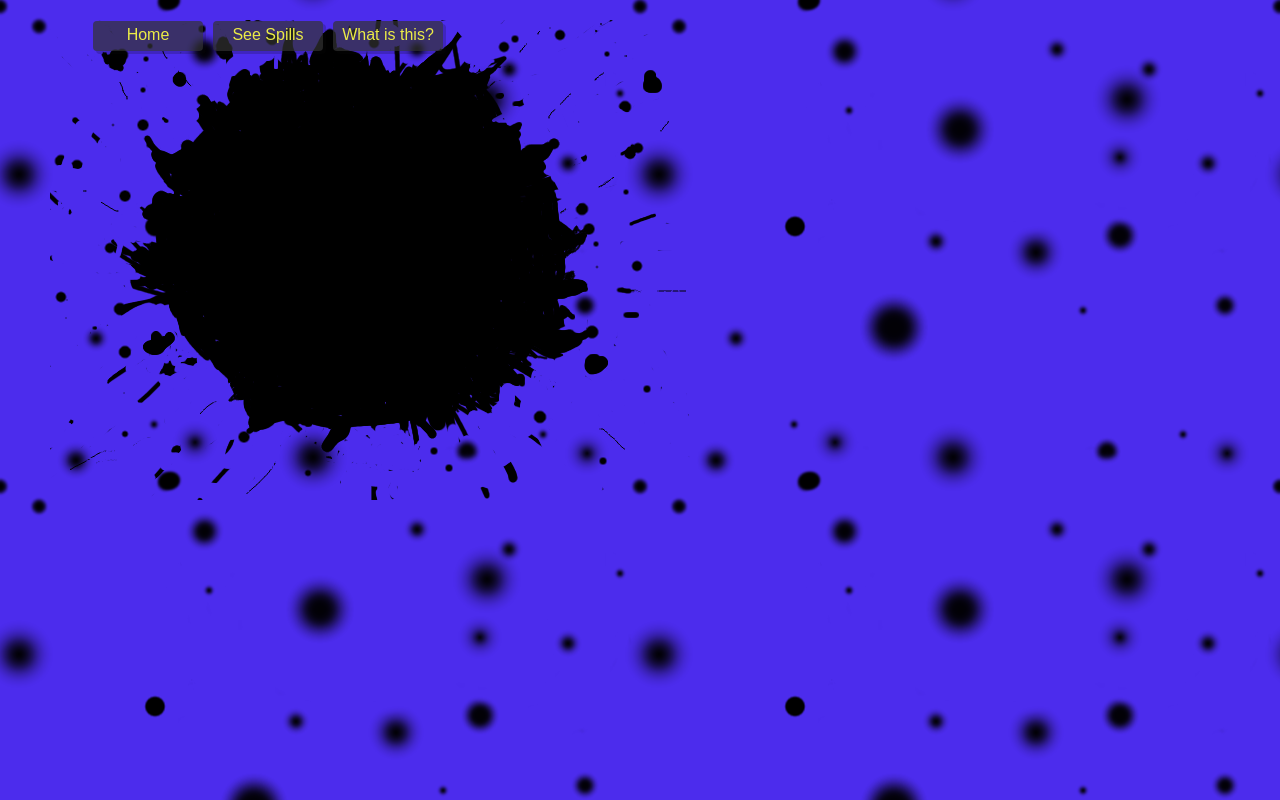
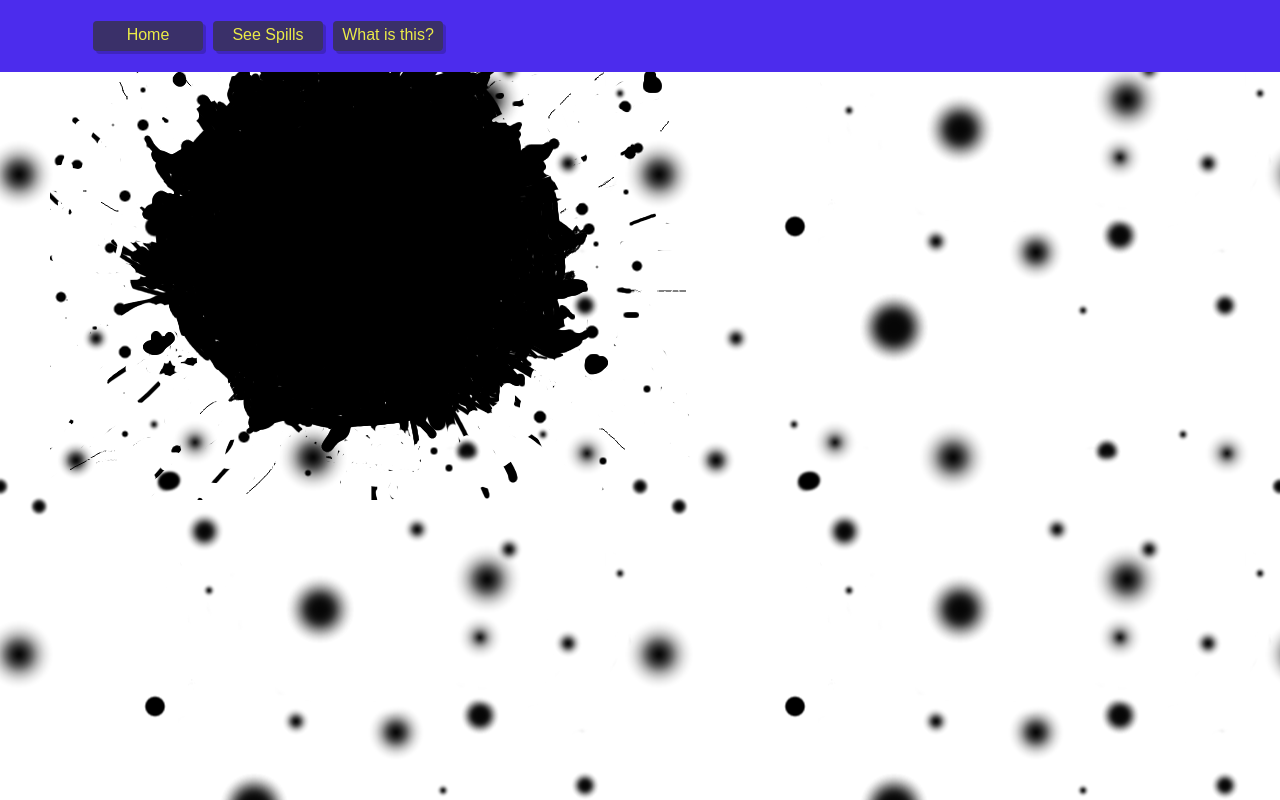
Before and after one commit to marclitchfield/spilledit, a website: page public/addspill.html in a window 1280 px wide. Drawn offline with Linux system fonts and the light colour scheme.

Commit message:
Set background color with inline style to fix white flash between page loads in Chrome

```diff
--- a/package.json
+++ b/package.json
@@ -1,5 +1,5 @@
 {
-  "name": "application-name",
+  "name": "spilledit",
   "version": "0.0.1",
   "private": true,
   "scripts": {
--- a/public/addspill.html
+++ b/public/addspill.html
@@ -10,7 +10,7 @@
         <link rel="stylesheet" href="css/normalize.css">
         <link rel="stylesheet" href="css/app.css">
     </head>
-    <body>
+    <body style="background-color: hsl(250, 84%, 55%)">
         <div class="container">
             <div class="row">
                 <ul class="col nav">
--- a/public/css/app.css
+++ b/public/css/app.css
@@ -31,7 +31,6 @@ html {
 	background: url('../img/splatter.png') no-repeat,
 				url('../img/splatterblur.png') repeat;
 	background-position: 50px 20px, 20% 20%;
-	background-color: hsl(250, 84%, 55%);
 }
 
 @media screen and (max-width: 550px) {
```
Also changed, not shown: public/index.html (+1 -1 lines).
